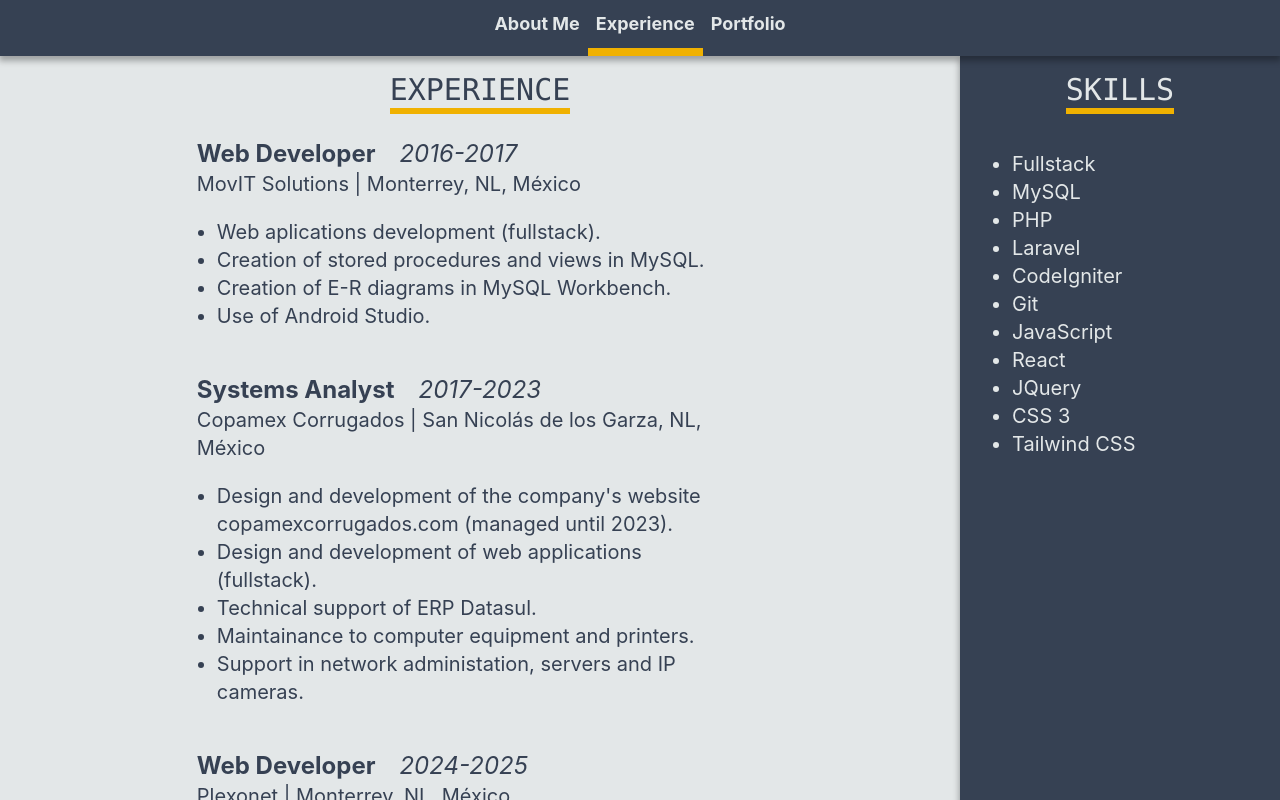
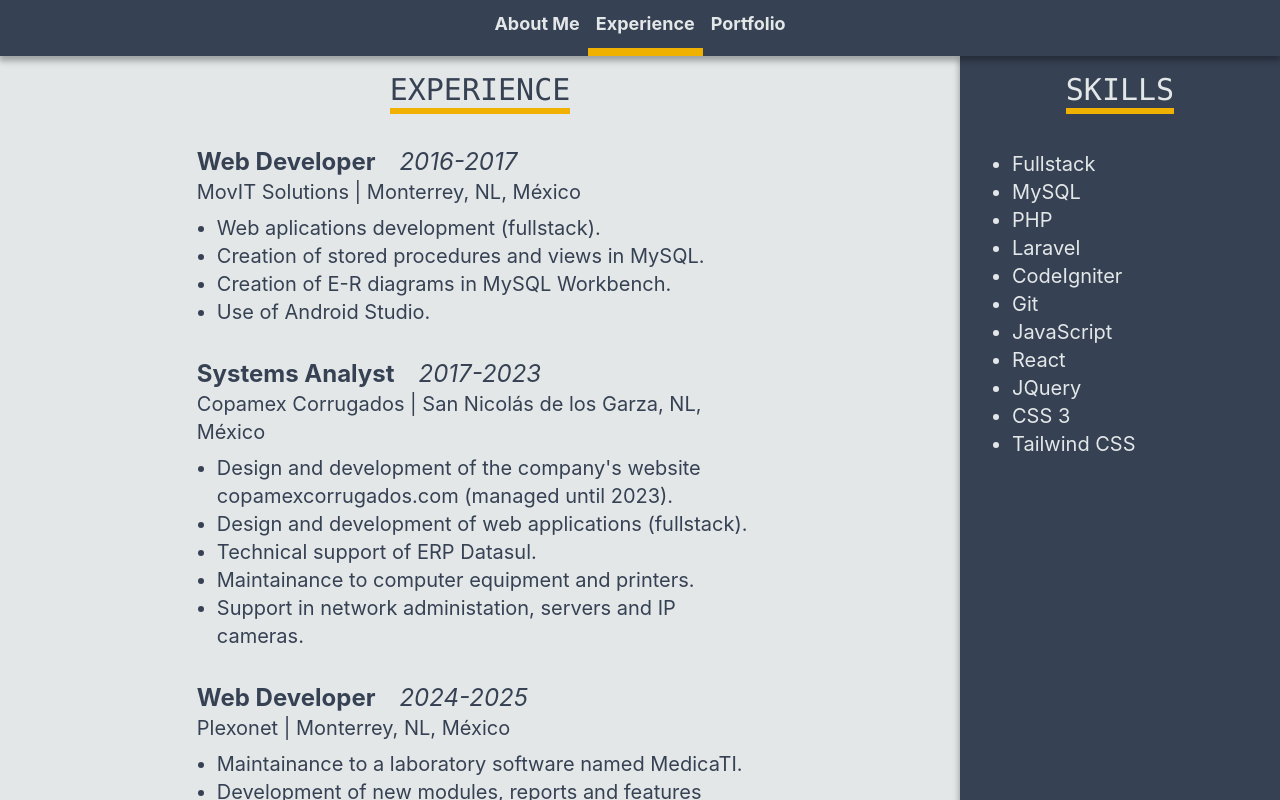
Before and after one commit to diegohgit/diego-cv, a React (Vite) app: page /experience in a window 1280 px wide. Built offline with nearby package versions, Linux system fonts and the light colour scheme.

Commit message:
Include all ul styles in a single const in Experience.jsx. Also adjust some margins.

```diff
--- a/src/views/Experience.jsx
+++ b/src/views/Experience.jsx
@@ -1,7 +1,8 @@
 import SectionTitle from "../components/SectionTitle"
 
-const itemContainer = 'md:w-6/10 md:text-xl mt-6 mx-auto'
+const itemContainer = 'md:w-6/10 md:text-xl mt-8 mx-auto'
 const jobCompany    = 'flex gap-6 text-xl md:text-2xl'
+const ulElements    = 'list-disc mt-2 pl-5'
 
 export default function Experience() {
   return (
@@ -21,7 +22,7 @@ export default function Experience() {
 
             <span>MovIT Solutions | Monterrey, NL, México</span>
 
-            <ul className="list-disc p-5">
+            <ul className={ulElements}>
               <li>Web aplications development (fullstack).</li>
               <li>Creation of stored procedures and views in MySQL.</li>
               <li>Creation of E-R diagrams in MySQL Workbench.</li>
@@ -38,7 +39,7 @@ export default function Experience() {
 
             <span>Copamex Corrugados | San Nicolás de los Garza, NL, México</span>
 
-            <ul className="list-disc p-5">
+            <ul className={ulElements}>
               <li>Design and development of the company's website
                   copamexcorrugados.com (managed until 2023).
               </li>
@@ -57,8 +58,8 @@ export default function Experience() {
             </div>
             <span>Plexonet | Monterrey, NL, México</span>
 
-            <ul className="list-disc p-5">
-              <li>Maintainance to laboratory software MedicaTI.</li>
+            <ul className={ulElements}>
+              <li>Maintainance to a laboratory software named MedicaTI.</li>
               <li>Development of new modules, reports and features (fullstack).</li>
               <li>Technical support.</li>
               <li>Development of parsers to interface laboratory equipment results.</li>
@@ -72,7 +73,7 @@ export default function Experience() {
             </div>
             <span>Independient</span>
 
-            <ul className="list-disc p-5">
+            <ul className={ulElements}>
               <li>Design and development of ClassScheduler (fullstack).</li>
             </ul>
           </div>
```
